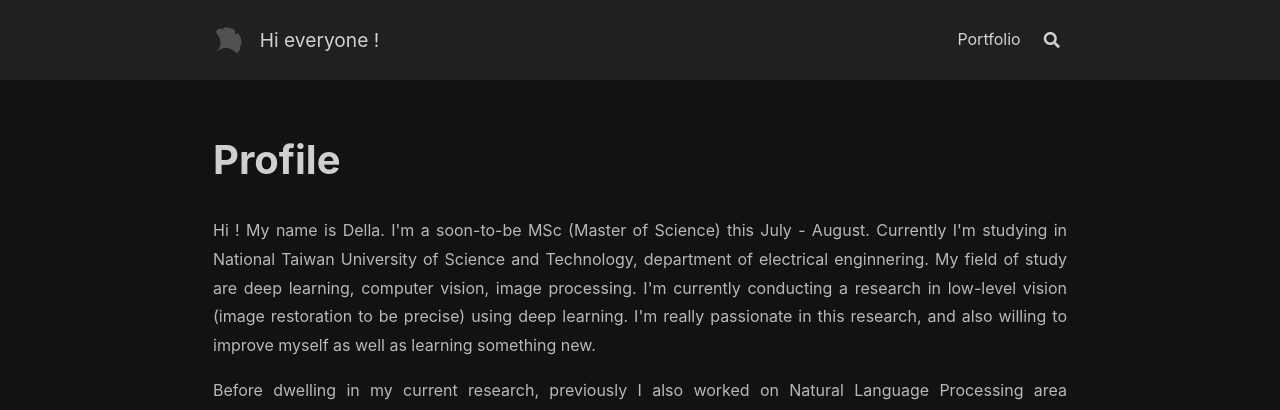
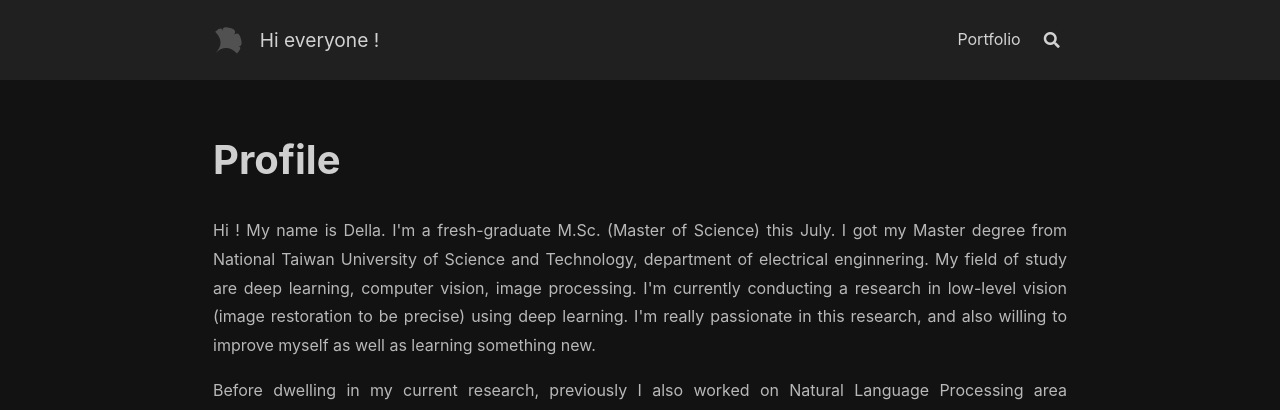
Before and after one commit to kuroipearls/kuroipearls.github.io, a Jekyll site: the page built from index.html, in a window 1280 px wide and 900 px high. Shown: the top 410 px of the window. Built offline with Jekyll 4.4.1, drawn with Linux system fonts in a browser that asks for light colours; nearby versions of some CDN libraries; the list of posts is cut into pages by our own code.

```diff
--- a/index.html
+++ b/index.html
@@ -2,7 +2,7 @@
 layout: home
 ---
 
-<p align="justify">Hi ! My name is Della. I'm a soon-to-be MSc (Master of Science) this July - August. Currently I'm studying in National Taiwan University of Science and Technology, department of electrical enginnering. My field of study are deep learning, computer vision, image processing. I'm currently conducting a research in low-level vision (image restoration to be precise) using deep learning. I'm really passionate in this research, and also willing to improve myself as well as learning something new.
+<p align="justify">Hi ! My name is Della. I'm a fresh-graduate M.Sc. (Master of Science) this July. I got my Master degree from National Taiwan University of Science and Technology, department of electrical enginnering. My field of study are deep learning, computer vision, image processing. I'm currently conducting a research in low-level vision (image restoration to be precise) using deep learning. I'm really passionate in this research, and also willing to improve myself as well as learning something new.
 </p>
 
 <p align="justify">Before dwelling in my current research, previously I also worked on Natural Language Processing area (especially in Bahasa Indonesia since it's my native language) during my undergraduate's final project. At that time, I was doing a sentiment analysis regarding the local election.
```
